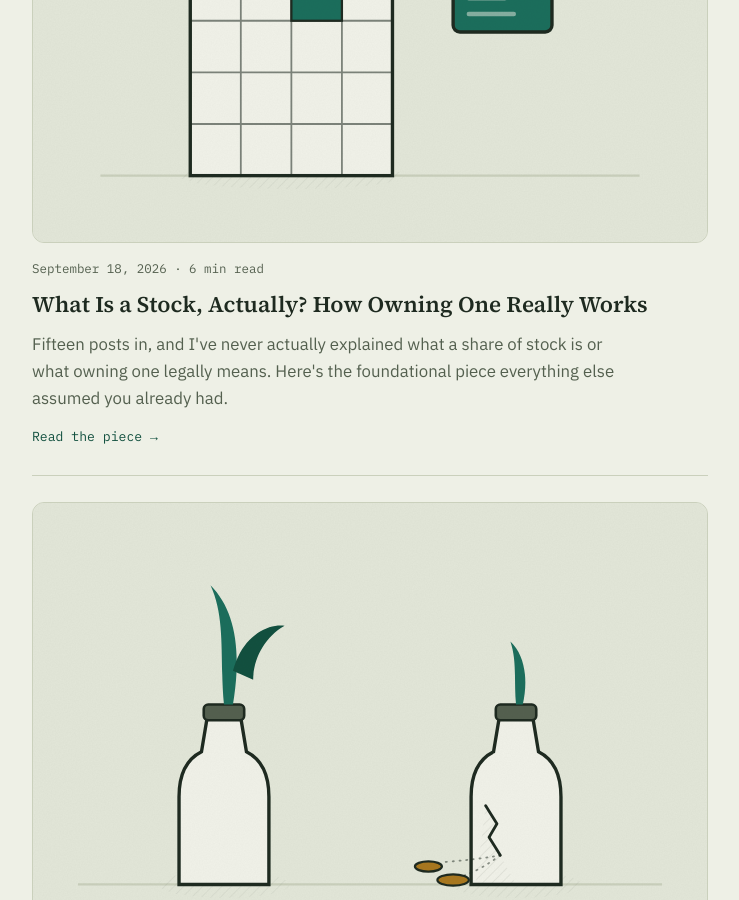
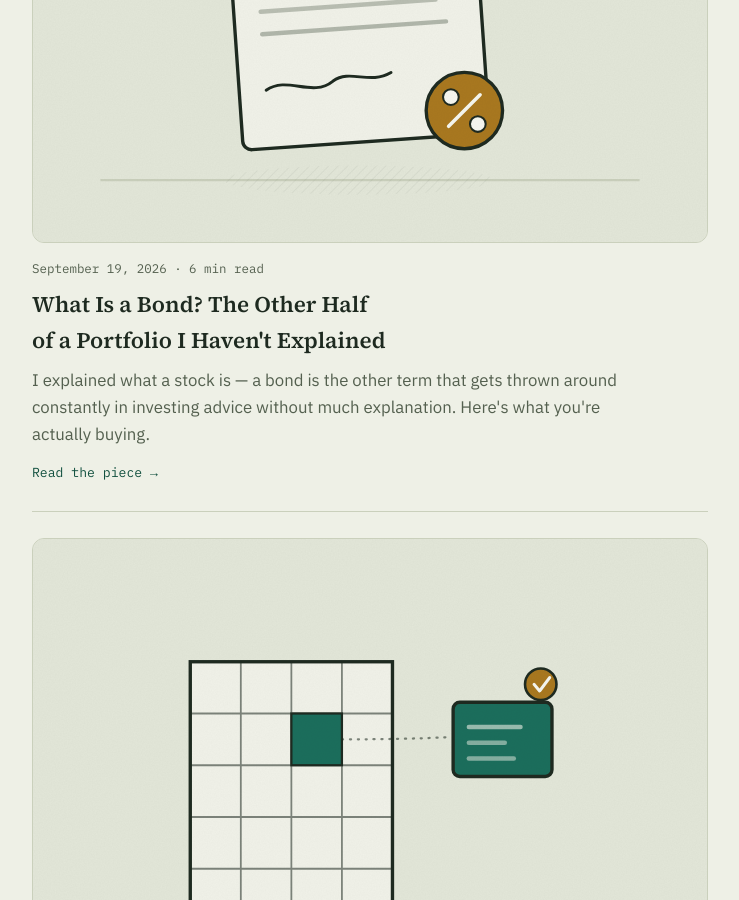
Before and after one commit to KevinKearns1/compound-notes, a Jekyll site: the page built from index.html, in a window 1280 px wide and 900 px high, scrolled down 1359 px. Shown: the whole window, without its empty margins (270-1009 px from the left). Built offline with Jekyll 4.4.1, drawn with Linux system fonts in a browser that asks for light colours; part of the change alters nothing that is shown.

Commit message:
Add "what is a bond" post, companion to yesterday's stock post
Explains a bond as a loan (principal, coupon rate, term), why
bonds are considered safer (contractual payment, priority over
stockholders in liquidation, narrower price swings) without
overstating it (default risk is real, junk bonds exist for a
reason), the inverse relationship between interest rates and bond
prices (with 2022 as a concrete recent example), and why a
portfolio might hold both. Cross-linked both directions with
yesterday's "what is a stock" post. New cover illustration (a
signed IOU, a calendar, an interest coin) with matching OG image.

Co-Authored-By: Claude Sonnet 5 <noreply@anthropic.com>
Claude-Session: https://claude.ai/code/session_01BBVAQBJGK5wp4bPG2d6npL

```diff
--- a/_posts/2026-09-18-what-is-a-stock.md
+++ b/_posts/2026-09-18-what-is-a-stock.md
@@ -27,7 +27,7 @@ This is the part that surprises people, because it's more real than it sounds:
 
 - **A claim on the company's profits**, if and when the company distributes them as dividends. Not every company pays dividends — many reinvest profits into growing the business instead — but when a company does pay one, it's paid per share, to every shareholder.
 - **A vote.** Shareholders typically get to vote on major company decisions — electing the board of directors, approving mergers, and other major moves — proportional to how many shares they own. One share in a company with a billion shares outstanding is a tiny vote, but it's a real one, not a metaphor.
-- **A claim on assets if the company is liquidated**, after everyone else in line gets paid first — creditors and bondholders are ahead of shareholders here, which is part of why stock is riskier than a bond issued by the same company.
+- **A claim on assets if the company is liquidated**, after everyone else in line gets paid first — creditors and [bondholders]({{ '/what-is-a-bond/' | relative_url }}) are ahead of shareholders here, which is part of why stock is riskier than a bond issued by the same company.
 - **The right to sell it to someone else**, whenever you want, at whatever price a buyer is willing to pay — which is what's actually happening every time a stock's price moves on an exchange.
 
 What you *don't* get: any say in day-to-day operations, a guaranteed return, or your money back if the company simply performs badly. Ownership, not a loan, not a promise.
--- /dev/null
+++ b/_posts/2026-09-19-what-is-a-bond.md
@@ -0,0 +1,58 @@
+---
+layout: post
+title: "What Is a Bond? The Other Half of a Portfolio I Haven't Explained"
+date: 2026-09-19
+description: >-
+  I explained what a stock is — a bond is the other term that gets
+  thrown around constantly in investing advice without much
+  explanation. Here's what you're actually buying.
+tags: [fundamentals, getting started]
+reading_time: 6
+cover: /assets/images/covers/what-is-a-bond.svg
+image: /assets/images/covers/what-is-a-bond.png
+cover_alt: "A signed IOU note with a small calendar and a coin marked with interest, illustrating a bond as a loan that gets repaid with interest on a schedule"
+---
+
+I explained [what a stock actually is]({{ '/what-is-a-stock/' | relative_url }}) recently, and bonds are the other term that shows up constantly in investing advice ("a mix of stocks and bonds," "shift toward bonds as you get older") without much explanation of what a bond actually is. It's a much simpler concept than a stock, which is part of why it gets skipped over.
+
+## The one-sentence version
+
+A bond is a loan — you lend money to a government or a company, and in exchange they promise to pay you back the full amount on a specific date, plus regular interest payments along the way.
+
+<!--more-->
+
+## The mechanics, plainly
+
+Say you buy a $1,000 bond with a 5% annual interest rate ("coupon rate") and a 10-year term. Here's what actually happens:
+
+- You hand over $1,000 to the bond issuer (a company or government) today.
+- Every year for 10 years, they pay you $50 (5% of $1,000) in interest.
+- At the end of the 10 years, they pay you back the original $1,000.
+
+That's the whole transaction. Unlike a stock, there's no ownership, no voting rights, no share of profits beyond what was promised upfront — a bond is a fixed, contractual promise to pay a specific amount on a specific schedule, not a claim on how well the company or government actually performs.
+
+## Why bonds are considered "safer" than stocks
+
+**The payment is contractual, not dependent on performance.** A company having a great year doesn't pay bondholders more, and a company having a bad year still owes bondholders the same fixed amount — right up until the company can't pay at all (default), which is the actual risk with a bond, not day-to-day price swings.
+
+**Bondholders get paid before stockholders if a company fails.** I mentioned this in the [stock post]({{ '/what-is-a-stock/' | relative_url }}) — if a company goes bankrupt and its assets get liquidated, bondholders are in line ahead of shareholders. That doesn't make a bond risk-free, but it's a real structural advantage over stock in the same company.
+
+**Prices move less dramatically.** A bond's value can still fluctuate before it matures (more on that below), but generally in a narrower range than a stock's price, which is why increasing a portfolio's bond allocation is the standard way to reduce overall volatility.
+
+None of this makes bonds risk-free. A bond is only as safe as whoever issued it — a bond from the U.S. Treasury is about as safe as an investment gets; a bond from a financially shaky company carries real default risk, sometimes priced with a much higher interest rate specifically because of that risk ("junk bonds" or "high-yield bonds" are exactly this — higher promised return because the risk of not getting paid back is real).
+
+## The part that confuses people: bond prices move too
+
+Bonds aren't "buy and the value never changes until maturity" — if you sell a bond before its maturity date, you sell it at whatever price the market currently thinks it's worth, which moves opposite to interest rates in a specific, learnable way:
+
+**When interest rates rise, existing bond prices fall.** If you're holding a bond paying 3% and new bonds start being issued at 5%, your 3% bond is less attractive by comparison — nobody will pay full price for it when they could buy a new bond paying more, so its market price drops to compensate. The reverse is also true: when rates fall, existing higher-rate bonds become more valuable.
+
+This is why "bonds are safe" needs a footnote: they're safe in the sense of a predictable schedule of payments if held to maturity, but their market value can genuinely drop in the meantime, particularly when interest rates rise — 2022 was a real, recent example of bond prices falling meaningfully as rates rose quickly.
+
+## Why a portfolio might include both
+
+Stocks and bonds don't typically move in lockstep, and bonds' fixed, contractual payments provide a cushion stocks don't have. The classic reasoning for shifting toward more bonds as you approach a goal (like retirement) is about reducing how much a bad year could hurt you right when you need the money — you have less time to wait out a downturn, so trading some of stocks' higher expected return for bonds' relative stability becomes a more reasonable trade the closer you get.
+
+## The takeaway
+
+A bond is a loan with a name and a fancier wrapper — you lend money, you get paid interest on a schedule, you get your principal back at the end, assuming the borrower doesn't default. It's simpler than a stock in structure, safer in a specific, limited sense, and it's the thing "diversify with bonds" has actually been asking you to buy all along.
```
Also changed, not shown: assets/images/covers/what-is-a-bond.png (added), assets/images/covers/what-is-a-bond.svg (added).
